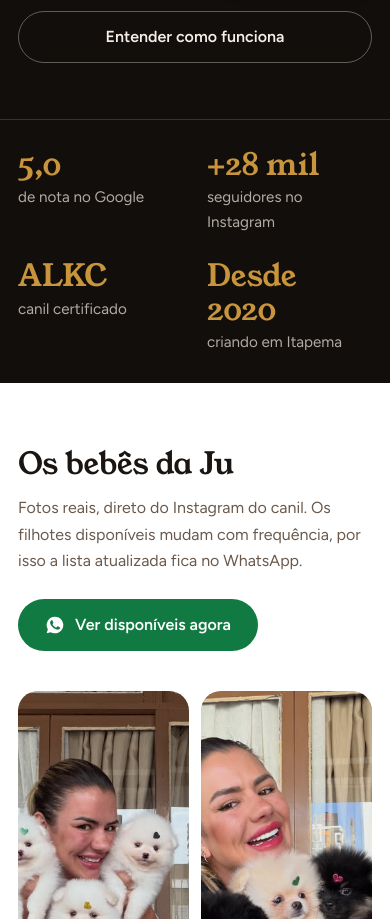
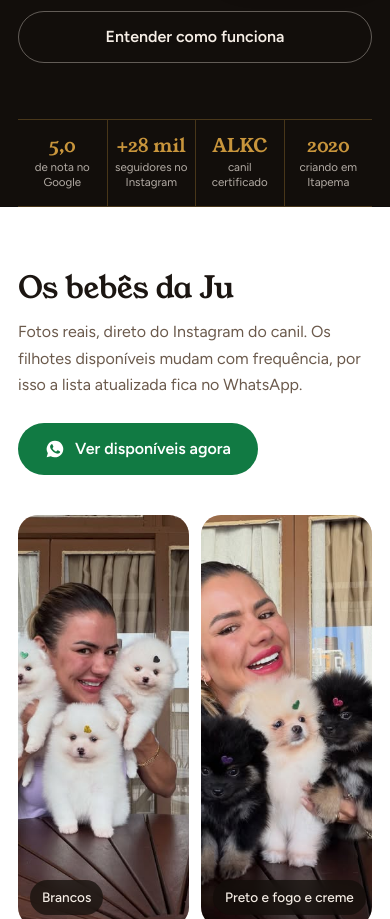
Before and after one commit to luizpborba/canil-lulus, a plain HTML site: page index.html in a window 390 px wide. Shown: the part 930-1849 px from the top of the page. Drawn offline with Linux system fonts and the light colour scheme.

Commit message:
feat: credenciais em tira com divisorias
Co-Authored-By: Claude Opus 5 <noreply@anthropic.com>

```diff
--- a/index.html
+++ b/index.html
@@ -69,7 +69,7 @@
       <li><strong>5,0</strong> de nota no Google</li>
       <li><strong>+28 mil</strong> seguidores no Instagram</li>
       <li><strong>ALKC</strong> canil certificado</li>
-      <li><strong>Desde 2020</strong> criando em Itapema</li>
+      <li><strong><span class="sm-hide">Desde </span>2020</strong> criando em Itapema</li>
     </ul>
   </section>
 
--- a/styles.css
+++ b/styles.css
@@ -109,13 +109,17 @@ section { padding-block: clamp(64px, 10vw, 120px); }
 .js.step-3 .typing { display: none; }
 .js.step-3 .bubble-out { opacity: 1; transform: none; }
 
+/* Tira de credenciais: uma linha, divisórias verticais */
 .proof {
-  list-style: none; margin: clamp(56px, 8vw, 96px) auto 0; padding-block: 28px;
-  display: grid; grid-template-columns: repeat(4, 1fr); gap: 24px;
-  border-top: 1px solid rgba(200, 149, 60, .25);
-  color: rgba(246, 238, 230, .7); font-size: .95rem;
+  list-style: none; margin: clamp(56px, 8vw, 96px) auto 0; padding-block: 0;
+  display: grid; grid-template-columns: repeat(4, 1fr);
+  border-block: 1px solid rgba(200, 149, 60, .3);
+  color: rgba(246, 238, 230, .7); font-size: .95rem; line-height: 1.3; text-align: center;
 }
-.proof strong { display: block; font: 400 1.9rem/1.1 var(--serif); color: var(--gold); margin-bottom: 4px; }
+.proof.wrap { padding-inline: 0; width: calc(100% - 48px); max-width: 1112px; }
+.proof li { padding: 26px 12px; }
+.proof li + li { border-left: 1px solid rgba(200, 149, 60, .3); }
+.proof strong { display: block; font: 400 1.9rem/1.1 var(--serif); color: var(--gold); margin-bottom: 6px; white-space: nowrap; }
 
 /* Galeria */
 .gallery { background: #fff; }
@@ -247,12 +251,15 @@ details p { padding: 0 44px 24px 0; color: var(--muted); max-width: 64ch; }
   .nav-links { display: none; }
   .hero-grid, .breeder-grid, .included-grid, .services-grid { grid-template-columns: 1fr; }
   .hero-chat { order: 0; }
-  .proof { grid-template-columns: repeat(2, 1fr); }
   .step-list { grid-template-columns: repeat(2, 1fr); }
   .gallery-grid { grid-template-columns: repeat(2, 1fr); grid-auto-rows: 200px; }
   .breeder-photo { max-width: 480px; }
 }
 @media (max-width: 640px) {
+  .proof.wrap { width: calc(100% - 36px); padding-inline: 0; font-size: .72rem; }
+  .proof li { padding: 16px 4px; }
+  .proof strong { font-size: clamp(1rem, 4.8vw, 1.35rem); margin-bottom: 4px; }
+  .proof .sm-hide { display: none; }
   body { font-size: 1rem; }
   .wrap { padding-inline: 18px; }
   .brand span { font-size: .95rem; }
```
